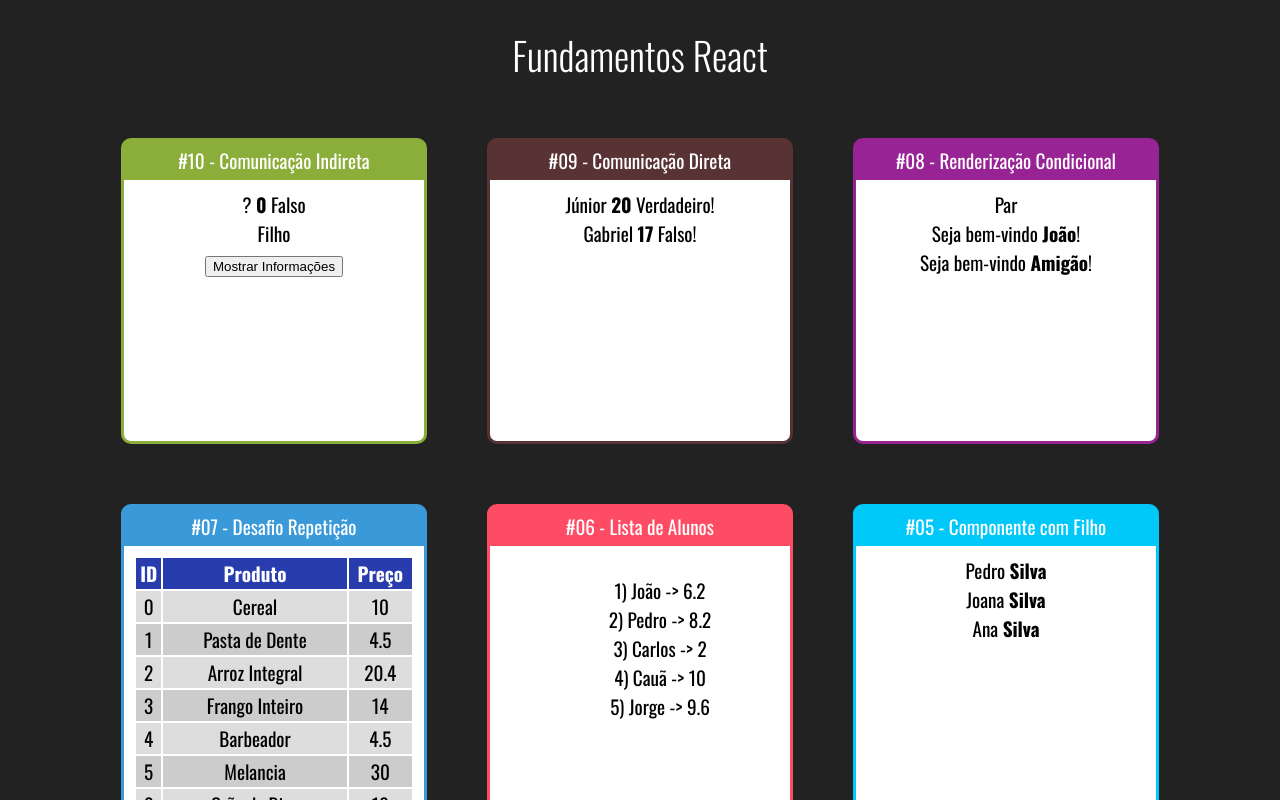
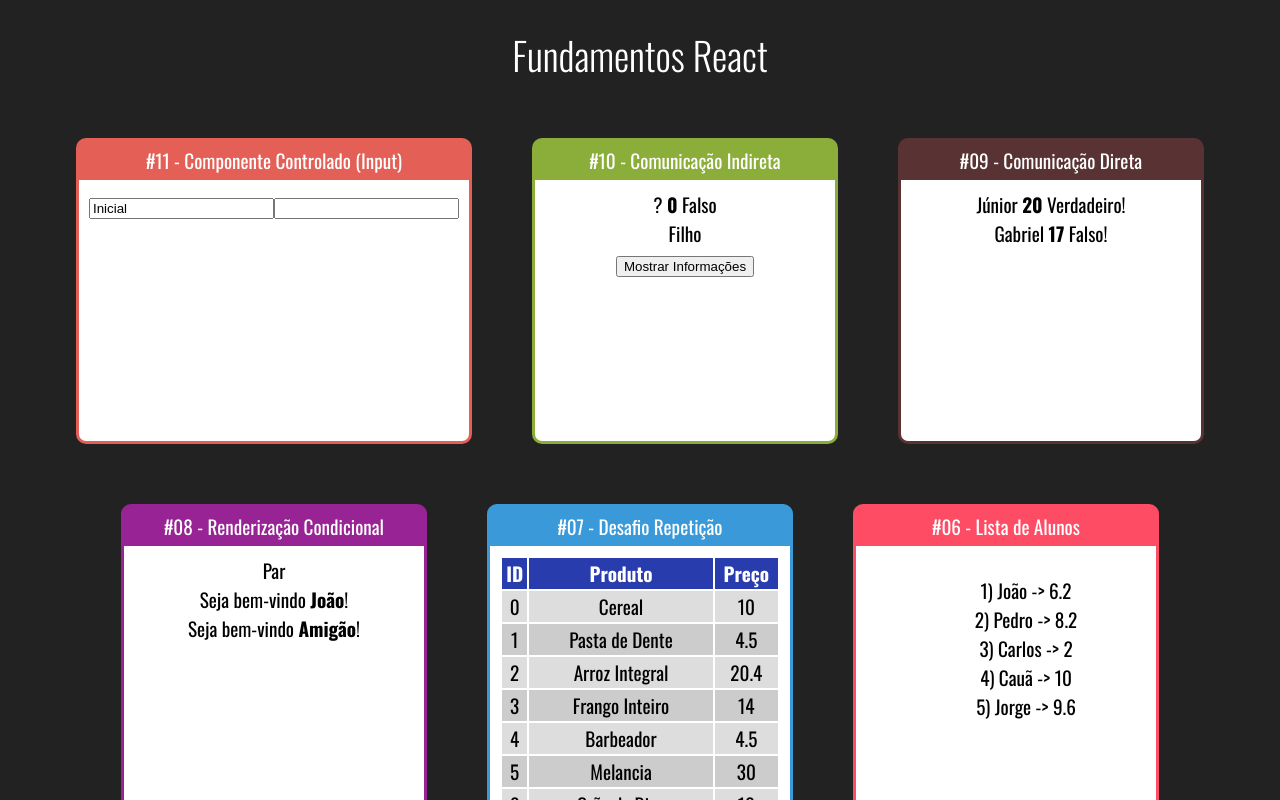
Before and after one commit to estevan324/fundamentos-react, a React (Create React App) app in the folder fundamentos-react/: page / in a window 1280 px wide. Shown: the top 800 px of the page. Built offline with nearby package versions, Linux system fonts and the light colour scheme.

Commit message:
Criação do componente Input.jsx para utilizar componentes controlados e não controlados

```diff
--- a/fundamentos-react/src/App.jsx
+++ b/fundamentos-react/src/App.jsx
@@ -13,12 +13,18 @@ import ParOuImpar from './components/condicional/ParOuImpar'
 import UsuarioInfo from './components/repeticao/UsuarioInfo'
 import DiretaPai from './components/comunicacao/DiretaPai'
 import IndiretaPai from './components/comunicacao/IndiretaPai'
+import Input from './components/formulario/Input'
 
 export default () => {
     return (
         <div className='app'>
             <h1>Fundamentos React</h1>
             <div className='cards'>
+
+
+                <Card titulo='#11 - Componente Controlado (Input)' color='#E45F56'>
+                    <Input />
+                </Card>
 
                 <Card titulo='#10 - Comunicação Indireta' color='#8BAD39'>
                     <IndiretaPai />
--- /dev/null
+++ b/fundamentos-react/src/components/formulario/Input.jsx
@@ -0,0 +1,19 @@
+import { useState } from "react"
+export default props => {
+    const [valor, setValor] = useState('Inicial')
+    function quandoMudar(e) {
+        setValor(e.target.value)
+    }
+
+    return (
+        <div>
+            <div>
+                {/* Componente Controlado */}
+                <input value={valor} type="text" onChange={quandoMudar}/>
+
+                {/* Componente não controlado */}
+                <input value={undefined} type="text" />
+            </div>
+        </div>
+    )
+}
```
